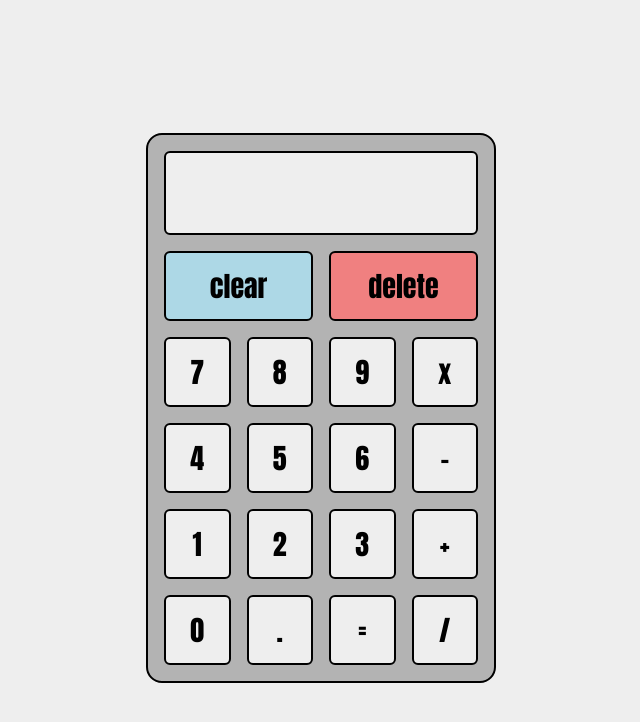
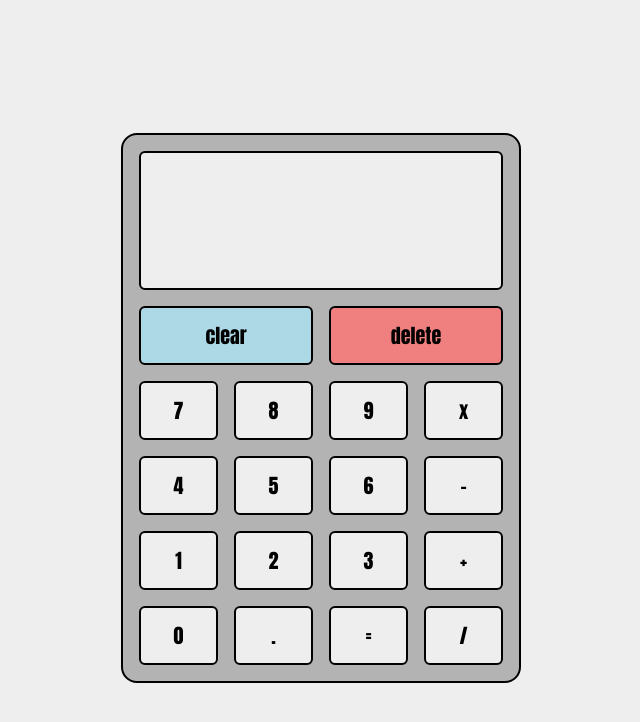
Before and after one commit to connorrewa/calculator, a plain HTML site: page index.html in a window 1280 px wide. Shown: the whole page, without its empty margins (319-959 px from the left). Drawn offline with Linux system fonts and the light colour scheme.

Commit message:
make font editS

```diff
--- a/src/styles.css
+++ b/src/styles.css
@@ -4,7 +4,7 @@ body {
 
 * {
     font-family:Impact, Haettenschweiler, 'Arial Narrow Bold', sans-serif;
-    font-size: 34px;
+    font-size: 22px;
     box-sizing: border-box;
 }
 
@@ -20,7 +20,7 @@ body {
     flex-direction: column;
     gap: 16px;
     height: 550px;
-    width: 350px;
+    width: 400px;
     justify-content: center;
     align-items: center;
     padding: 16px;
@@ -58,8 +58,9 @@ button.delete:active {
 
 
 button {
-    font-size: 28px;
+    font-size: 20px;
     padding-block: 12px;
+    padding-inline: 12px;
     border: 2px solid black;
     border-radius: 6px;
     flex: 1 0 0;
```
Also changed, not shown: src/script.js (line endings or trailing spaces).
